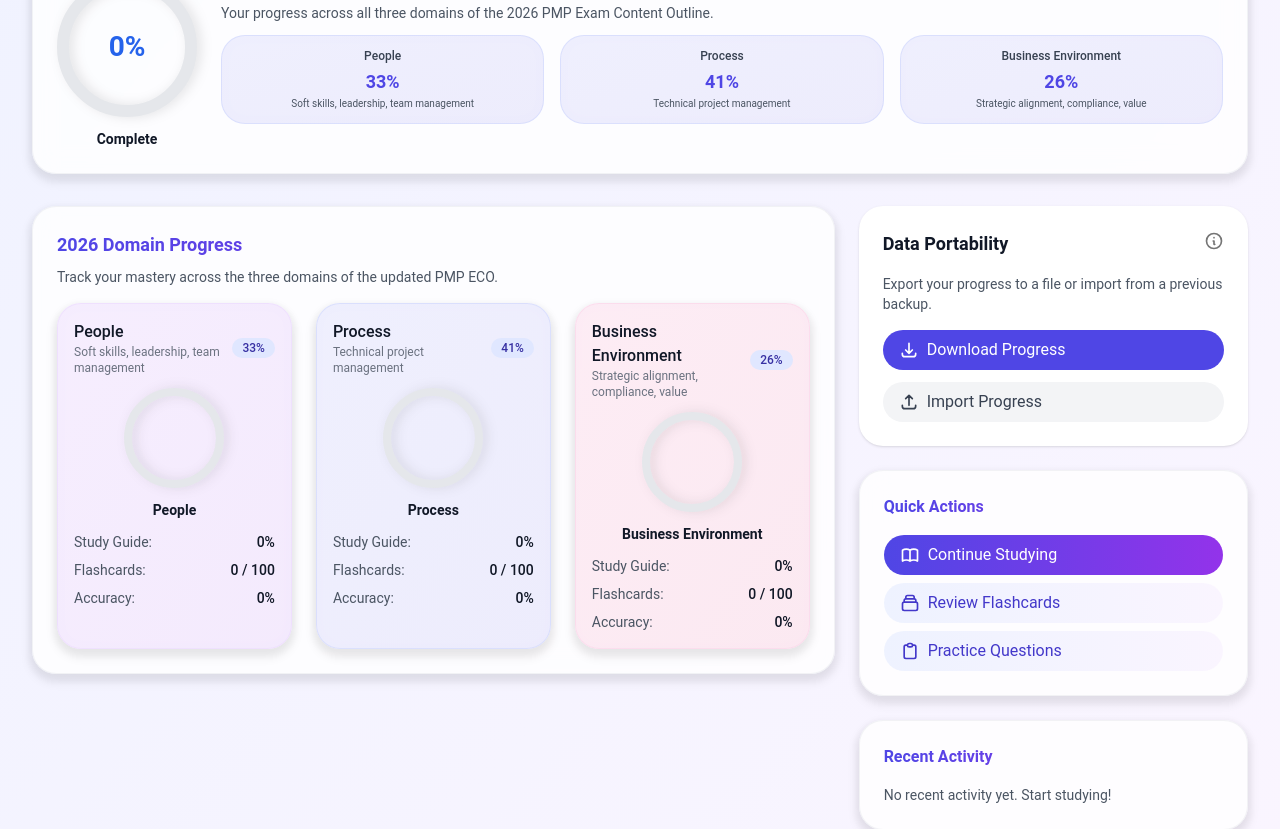
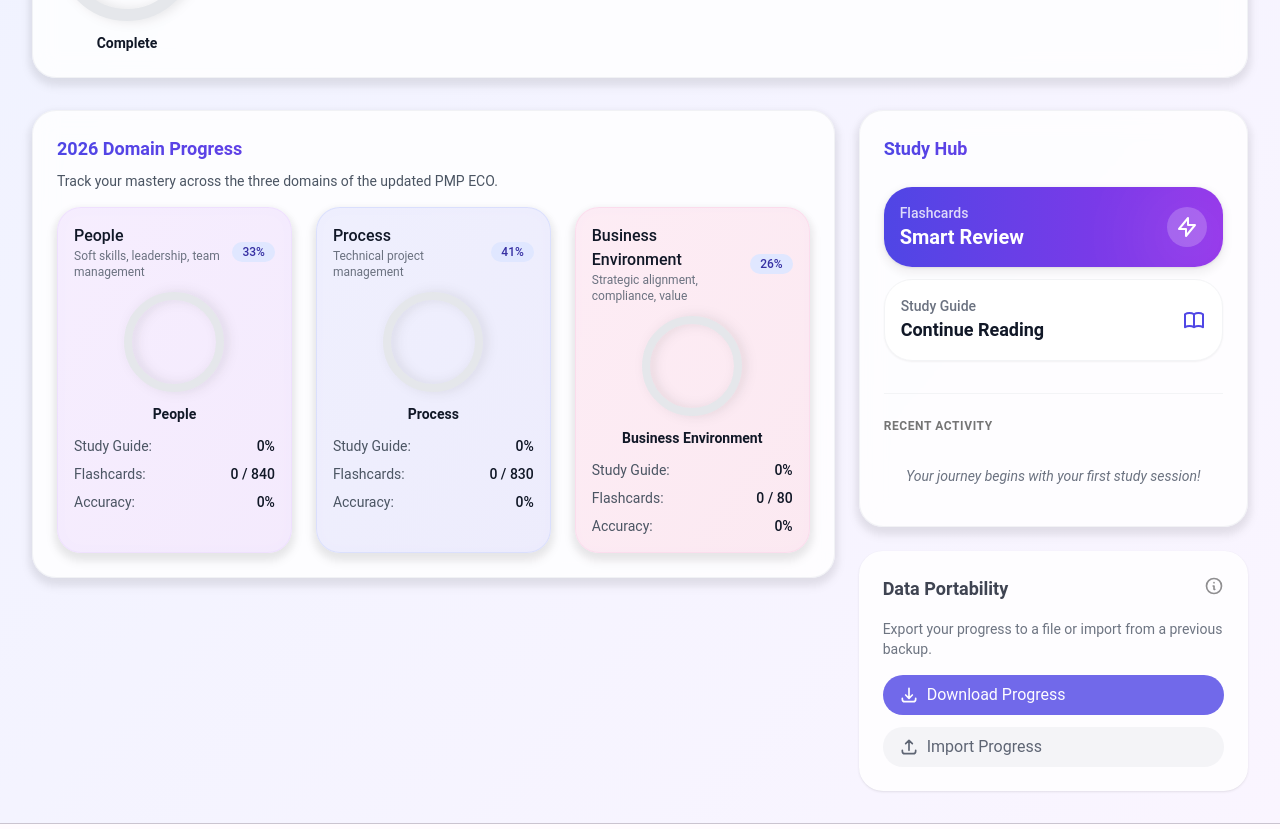
Before and after one commit to dustinober1/pmp_application, a SvelteKit app in the folder packages/web-svelte/: page /dashboard in a window 1280 px wide. Shown: the part 735-1564 px from the top of the page. Built offline with nearby package versions, Linux system fonts and the light colour scheme.

Commit message:
feat: redesign dashboard for reduced clutter and synchronize srs progress

```diff
--- a/packages/web-svelte/src/lib/components/StudyStatsGrid.svelte
+++ b/packages/web-svelte/src/lib/components/StudyStatsGrid.svelte
@@ -1,6 +1,7 @@
 <script lang="ts">
 	import { onMount } from 'svelte';
 	import { STORAGE_KEYS } from '$lib/constants/storageKeys';
+	import { getMasteredCount } from '$lib/utils/flashcardStorage';
 
 	// Reactive state for stats
 	let totalStudyTime = $state({
@@ -26,10 +27,7 @@
 			}
 
 			// Flashcards Mastered
-			const storedCards = localStorage.getItem(STORAGE_KEYS.FLASHCARDS_MASTERED);
-			if (storedCards) {
-				flashcardsMastered = parseInt(storedCards, 10) || 0;
-			}
+			flashcardsMastered = getMasteredCount();
 
 			// Mock Exam Average (last 3 tests)
 			const storedExams = localStorage.getItem(STORAGE_KEYS.MOCK_EXAMS);
--- a/packages/web-svelte/src/lib/stores/dashboard.ts
+++ b/packages/web-svelte/src/lib/stores/dashboard.ts
@@ -17,7 +17,7 @@
     description: "Technical project management"
   },
   {
-    domainId: "business-environment",
+    domainId: "business",
     domainName: "Business Environment",
     weighting: 26,
     description: "Strategic alignment, compliance, value"
@@ -141,6 +141,44 @@
       return Math.round(overall / state.domains.length);
     },
 
+    // Refresh domain stats from actual SRS data
+    refreshFromActualData() {
+      if (typeof window === "undefined") return;
+
+      const cardProgress = getStorageItem<Record<string, any>>(STORAGE_KEYS.FLASHCARDS_CARD_PROGRESS, {});
+
+      update((state) => {
+        const counts: Record<string, number> = { people: 0, process: 0, business: 0 };
+
+        // Count mastered cards per domain
+        Object.entries(cardProgress).forEach(([cardId, progress]) => {
+          const domainId = cardId.split("-")[0];
+          // Simple definition of "mastered" for the dashboard: has any positive progress
+          // In SM-2 terms, we could be more specific, but for a global overview this is reactive.
+          const isMastered = progress.ratingCounts && (progress.ratingCounts.good > 0 || progress.ratingCounts.easy > 0);
+
+          if (isMastered && counts[domainId] !== undefined) {
+            counts[domainId]++;
+          }
+        });
+
+        const newDomains = state.domains.map((d) => ({
+          ...d,
+          flashcardsMastered: counts[d.domainId] || 0,
+          // Total counts from manifest
+          flashcardsTotal: d.domainId === "people" ? 840 : d.domainId === "process" ? 830 : 80
+        }));
+
+        const newState = {
+          ...state,
+          domains: newDomains,
+          lastUpdated: new Date().toISOString()
+        };
+        setStorageItem(STORAGE_KEYS.DOMAIN_PROGRESS, newState);
+        return newState;
+      });
+    },
+
     // Reset to initial state
     reset() {
       const resetState = {
--- a/packages/web-svelte/src/lib/utils/flashcardStorage.ts
+++ b/packages/web-svelte/src/lib/utils/flashcardStorage.ts
@@ -5,7 +5,7 @@
 
 import { STORAGE_KEYS } from '$lib/constants/storageKeys';
 
-const { MASTERED_COUNT, RECENT_REVIEWS } = STORAGE_KEYS;
+const { FLASHCARDS_MASTERED_COUNT: MASTERED_COUNT, FLASHCARDS_RECENT_REVIEWS: RECENT_REVIEWS } = STORAGE_KEYS;
 
 export interface FlashcardReview {
   cardId: string;
--- a/packages/web-svelte/src/routes/dashboard/+page.svelte
+++ b/packages/web-svelte/src/routes/dashboard/+page.svelte
@@ -71,6 +71,7 @@
 	}
 
 	onMount(async () => {
+		domainProgressStore.refreshFromActualData();
 		loading = false;
 	});
 
@@ -91,19 +92,19 @@
 			<!-- Cache Warning Banner -->
 			<CacheWarningBanner variant="full" />
 
-			<!-- 2026 Readiness Badge -->
-			<div class="mb-6">
-				<Readiness2026Badge variant="card" />
-			</div>
-
-			<!-- Header -->
-			<div class="mb-8">
+			<!-- Header with Badge -->
+			<div class="flex flex-col md:flex-row md:items-center justify-between gap-6 mb-8">
+				<div>
 					<h1 class="text-3xl font-bold bg-clip-text text-transparent bg-gradient-to-r from-indigo-600 to-purple-600 dark:from-indigo-400 dark:to-purple-400">
 						Welcome back, {getFirstName(userName)}! 👋
 					</h1>
 					<p class="text-lg text-gray-700 dark:text-gray-300 mt-2">
 						{getWelcomeSubtitle($overallProgress)}
 					</p>
+				</div>
+				<div class="flex-shrink-0 w-full md:w-auto">
+					<Readiness2026Badge variant="card" />
+				</div>
 			</div>
 
 			<!-- Study Stats Grid -->
@@ -128,18 +129,10 @@
 						/>
 					{/if}
 					<div class="flex-1">
-						<p class="text-sm text-gray-600 dark:text-gray-400 mb-3">
+						<p class="text-gray-600 dark:text-gray-400">
 							Your progress across all three domains of the 2026 PMP Exam Content Outline.
+							This score balances your Study Guide completion and Flashcard mastery.
 						</p>
-						<div class="grid grid-cols-3 gap-4">
-							{#each domains2026 as domain}
-								<div class="group text-center p-3 bg-gradient-to-br from-indigo-500/10 to-indigo-600/10 dark:from-indigo-400/10 dark:to-indigo-500/10 backdrop-blur-md rounded-lg border border-indigo-200/50 dark:border-indigo-700/50 hover:scale-105 transition-all duration-300 cursor-default">
-									<p class="text-xs font-medium text-gray-700 dark:text-gray-300 mb-1">{domain.domainName}</p>
-									<p class="text-lg font-bold text-indigo-600 dark:text-indigo-400">{domain.weighting}%</p>
-									<p class="text-[10px] text-gray-600 dark:text-gray-400">{domain.description}</p>
-								</div>
-							{/each}
-						</div>
 					</div>
 				</div>
 			</div>
@@ -217,110 +210,75 @@
 				</div>
 
 				<!-- Quick Actions & Activity -->
+				<!-- Next Steps Hub -->
 				<div class="space-y-6">
-					<!-- Data Management -->
-					<DataManagement />
+					<div class="bg-white/80 dark:bg-gray-800/80 backdrop-blur-md rounded-lg shadow-lg p-6 border border-gray-200/50 dark:border-gray-700/50">
+						<h2 class="text-lg font-bold mb-6 bg-clip-text text-transparent bg-gradient-to-r from-indigo-600 to-purple-600 dark:from-indigo-400 dark:to-purple-400">Study Hub</h2>
 
-					<div class="bg-white/80 dark:bg-gray-800/80 backdrop-blur-md rounded-lg shadow-lg p-6 border border-gray-200/50 dark:border-gray-700/50 hover:shadow-xl hover:shadow-indigo-500/20 transition-all duration-300">
-						<h2 class="font-semibold mb-4 bg-clip-text text-transparent bg-gradient-to-r from-indigo-600 to-purple-600 dark:from-indigo-400 dark:to-purple-400">Quick Actions</h2>
-						<div class="space-y-2">
+						<!-- Major Actions -->
+						<div class="space-y-3 mb-8">
 							<a
-								href="{base}/study"
-								class="group block w-full px-4 py-2 bg-gradient-to-r from-indigo-600 to-purple-600 text-white rounded-lg hover:from-indigo-700 hover:to-purple-700 hover:scale-105 hover:shadow-lg hover:shadow-indigo-500/40 transition-all duration-300 text-left"
+								href="{base}/flashcards"
+								class="group flex items-center justify-between p-4 bg-gradient-to-r from-indigo-600 to-purple-600 text-white rounded-xl hover:scale-[1.02] transition-all shadow-md overflow-hidden relative"
 							>
-								<div class="flex items-center gap-2">
-									<svg
-										class="w-5 h-5 group-hover:scale-110 transition-transform duration-300"
-										fill="none"
-										stroke="currentColor"
-										viewBox="0 0 24 24"
-									>
-										<path
-											stroke-linecap="round"
-											stroke-linejoin="round"
-											stroke-width="2"
-											d="M12 6.253v13m0-13C10.832 5.477 9.246 5 7.5 5S4.168 5.477 3 6.253v13C4.168 18.477 5.754 18 7.5 18s3.332.477 4.5 1.253m0-13C13.168 5.477 14.754 5 16.5 5c1.747 0 3.332.477 4.5 1.253v13C19.832 18.477 18.247 18 16.5 18c-1.746 0-3.332.477-4.5 1.253"
-										/>
+								<div class="relative z-10">
+									<p class="text-sm font-medium opacity-80">Flashcards</p>
+									<p class="text-xl font-bold">Smart Review</p>
+								</div>
+								<div class="relative z-10 bg-white/20 p-2 rounded-lg">
+									<svg class="w-6 h-6" fill="none" stroke="currentColor" viewBox="0 0 24 24">
+										<path stroke-linecap="round" stroke-linejoin="round" stroke-width="2" d="M13 10V3L4 14h7v7l9-11h-7z" />
 									</svg>
-									Continue Studying
 								</div>
+								<div class="absolute -right-4 -bottom-4 w-24 h-24 bg-white/10 rounded-full blur-2xl group-hover:scale-150 transition-transform"></div>
 							</a>
 
 							<a
-								href="{base}/flashcards"
-								class="group block w-full px-4 py-2 bg-gradient-to-r from-indigo-50 to-purple-50 dark:from-indigo-900/30 dark:to-purple-900/30 text-indigo-700 dark:text-indigo-300 rounded-lg hover:from-indigo-100 hover:to-purple-100 dark:hover:from-indigo-900/50 dark:hover:to-purple-900/50 hover:scale-105 hover:shadow-lg hover:shadow-purple-500/20 transition-all duration-300 text-left"
+								href="{base}/study"
+								class="group flex items-center justify-between p-4 bg-white dark:bg-gray-700 border border-gray-100 dark:border-gray-600 rounded-xl hover:border-indigo-300 dark:hover:border-indigo-500 transition-all shadow-sm"
 							>
-								<div class="flex items-center gap-2">
-									<svg
-										class="w-5 h-5 group-hover:scale-110 transition-transform duration-300"
-										fill="none"
-										stroke="currentColor"
-										viewBox="0 0 24 24"
-									>
-										<path
-											stroke-linecap="round"
-											stroke-linejoin="round"
-											stroke-width="2"
-											d="M19 11H5m14 0a2 2 0 012 2v6a2 2 0 01-2 2H5a2 2 0 01-2-2v-6a2 2 0 012-2m14 0V9a2 2 0 00-2-2M5 11V9a2 2 0 012-2m0 0V5a2 2 0 012-2h6a2 2 0 012 2v2M7 7h10"
-										/>
+								<div>
+									<p class="text-sm font-medium text-gray-500 dark:text-gray-400">Study Guide</p>
+									<p class="text-lg font-bold text-gray-900 dark:text-white">Continue Reading</p>
+								</div>
+								<div class="text-indigo-600 dark:text-indigo-400">
+									<svg class="w-6 h-6" fill="none" stroke="currentColor" viewBox="0 0 24 24">
+										<path stroke-linecap="round" stroke-linejoin="round" stroke-width="2" d="M12 6.253v13m0-13C10.832 5.477 9.246 5 7.5 5S4.168 5.477 3 6.253v13C4.168 18.477 5.754 18 7.5 18s3.332.477 4.5 1.253m0-13C13.168 5.477 14.754 5 16.5 5c1.747 0 3.332.477 4.5 1.253v13C19.832 18.477 18.247 18 16.5 18c-1.746 0-3.332.477-4.5 1.253" />
 									</svg>
-									Review Flashcards
-								</div>
-							</a>
-
-							<a
-								href="{base}/practice"
-								class="group block w-full px-4 py-2 bg-gradient-to-r from-indigo-50 to-purple-50 dark:from-indigo-900/30 dark:to-purple-900/30 text-indigo-700 dark:text-indigo-300 rounded-lg hover:from-indigo-100 hover:to-purple-100 dark:hover:from-indigo-900/50 dark:hover:to-purple-900/50 hover:scale-105 hover:shadow-lg hover:shadow-pink-500/20 transition-all duration-300 text-left"
-							>
-								<div class="flex items-center gap-2">
-									<svg
-										class="w-5 h-5 group-hover:scale-110 transition-transform duration-300"
-										fill="none"
-										stroke="currentColor"
-										viewBox="0 0 24 24"
-									>
-										<path
-											stroke-linecap="round"
-											stroke-linejoin="round"
-											stroke-width="2"
-											d="M9 5H7a2 2 0 00-2 2v12a2 2 0 002 2h10a2 2 0 002-2V7a2 2 0 00-2-2h-2M9 5a2 2 0 002 2h2a2 2 0 002-2M9 5a2 2 0 012-2h2a2 2 0 012 2"
-										/>
-									</svg>
-									Practice Questions
 								</div>
 							</a>
 						</div>
+
+						<!-- Recent Activity Integrated -->
+						<div class="border-t border-gray-100 dark:border-gray-700 pt-6">
+							<h3 class="text-xs font-bold text-gray-400 dark:text-gray-500 uppercase tracking-wider mb-4">Recent Activity</h3>
+							<div class="space-y-4">
+								{#if $recentActivityStore.activities && $recentActivityStore.activities.length > 0}
+									{#each $recentActivityStore.activities.slice(0, 3) as activity}
+										<div class="flex gap-3">
+											<div class="flex-shrink-0 w-8 h-8 rounded-lg bg-indigo-50 dark:bg-indigo-900/30 flex items-center justify-center text-indigo-600 dark:text-indigo-400">
+												<svg class="w-4 h-4" fill="none" stroke="currentColor" viewBox="0 0 24 24">
+													<path stroke-linecap="round" stroke-linejoin="round" stroke-width="2" d="M9 5H7a2 2 0 00-2 2v12a2 2 0 002 2h10a2 2 0 002-2V7a2 2 0 00-2-2h-2M9 5a2 2 0 002 2h2a2 2 0 002-2M9 5a2 2 0 012-2h2a2 2 0 012 2" />
+												</svg>
 											</div>
-
-					<!-- Recent Activity -->
-					<div class="bg-white/80 dark:bg-gray-800/80 backdrop-blur-md rounded-lg shadow-lg p-6 border border-gray-200/50 dark:border-gray-700/50 hover:shadow-xl hover:shadow-indigo-500/20 transition-all duration-300">
-						<h2 class="font-semibold mb-4 bg-clip-text text-transparent bg-gradient-to-r from-indigo-600 to-purple-600 dark:from-indigo-400 dark:to-purple-400">Recent Activity</h2>
-						<div class="space-y-3">
-							{#if $recentActivityStore.activities && $recentActivityStore.activities.length > 0}
-								{#each $recentActivityStore.activities.slice(0, 5) as activity}
-									<div class="group flex items-start gap-3 text-sm p-2 rounded-lg hover:bg-indigo-50/50 dark:hover:bg-indigo-900/20 transition-all duration-300 cursor-default">
-										<div
-											class="w-2 h-2 rounded-full bg-indigo-600 mt-2 group-hover:scale-125 transition-transform duration-300"
-										></div>
-										<div>
-											<p title={activity.targetName} class="text-gray-900 dark:text-gray-100">
-												{truncateAtWordBoundary(
-													activity.targetName,
-													80,
-												)}
-											</p>
-											<p class="text-xs text-gray-600 dark:text-gray-400">
-												{formatDate(activity.timestamp)}
-											</p>
+											<div class="min-w-0 flex-1">
+												<p class="text-sm font-medium text-gray-900 dark:text-gray-100 truncate">{activity.targetName}</p>
+												<p class="text-xs text-gray-500 dark:text-gray-400">{formatDate(activity.timestamp)}</p>
 											</div>
 										</div>
 									{/each}
 								{:else}
-								<p class="text-sm text-gray-600 dark:text-gray-400">
-									No recent activity yet. Start studying!
+									<p class="text-sm text-gray-500 dark:text-gray-400 italic text-center py-4">
+										Your journey begins with your first study session!
 									</p>
 								{/if}
 							</div>
+						</div>
+					</div>
+
+					<!-- Settings / Management pushed down -->
+					<div class="opacity-80 hover:opacity-100 transition-opacity">
+						<DataManagement />
 					</div>
 				</div>
 			</div>
```
Lines whose indentation alone changed are shown as unchanged.
